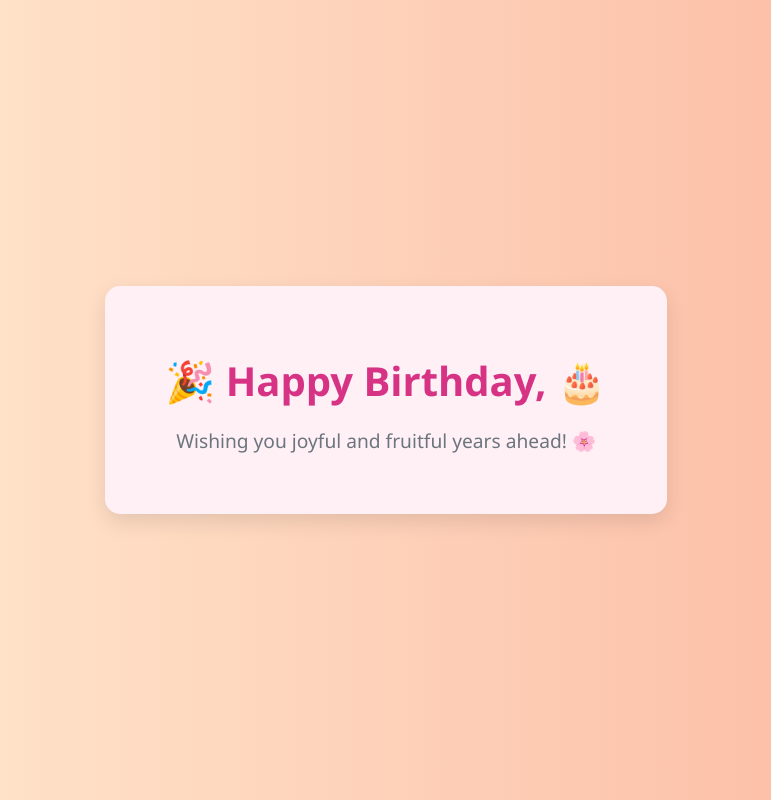
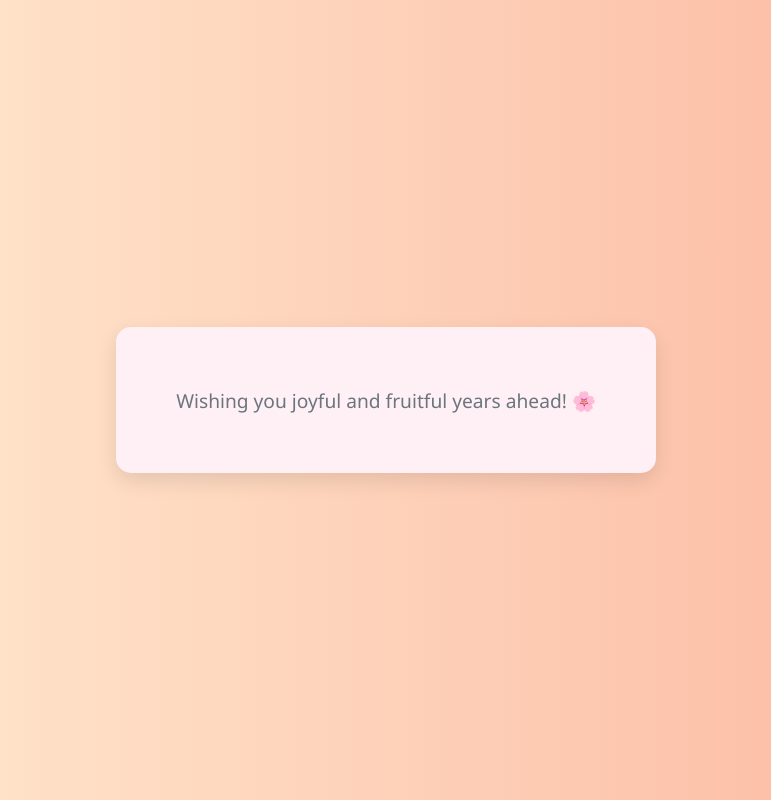
Before and after one commit to thesirbenz/birthday, a plain HTML site: page index.html in a window 1280 px wide. Shown: the whole page, without its empty margins (254-1025 px from the left). Drawn offline with Linux system fonts and the light colour scheme.

Commit message:
Update index.html

```diff
--- a/index.html
+++ b/index.html
@@ -43,7 +43,7 @@
 </head>
 <body>
   <div class="card">
-    <h1>🎉 Happy Birthday,  🎂</h1>
+<!--     <h1>🎉 Happy Birthday,  🎂</h1> -->
     <p>Wishing you joyful and fruitful years ahead! 🌸</p>
   </div>
 </body>
```
